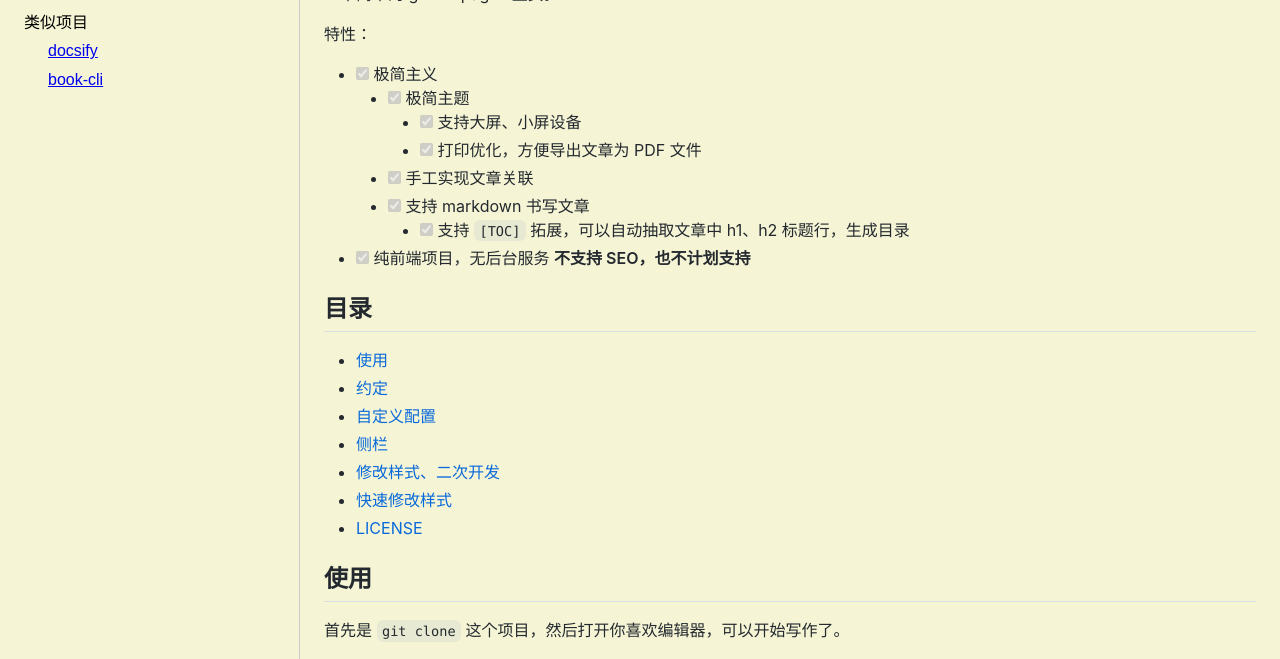
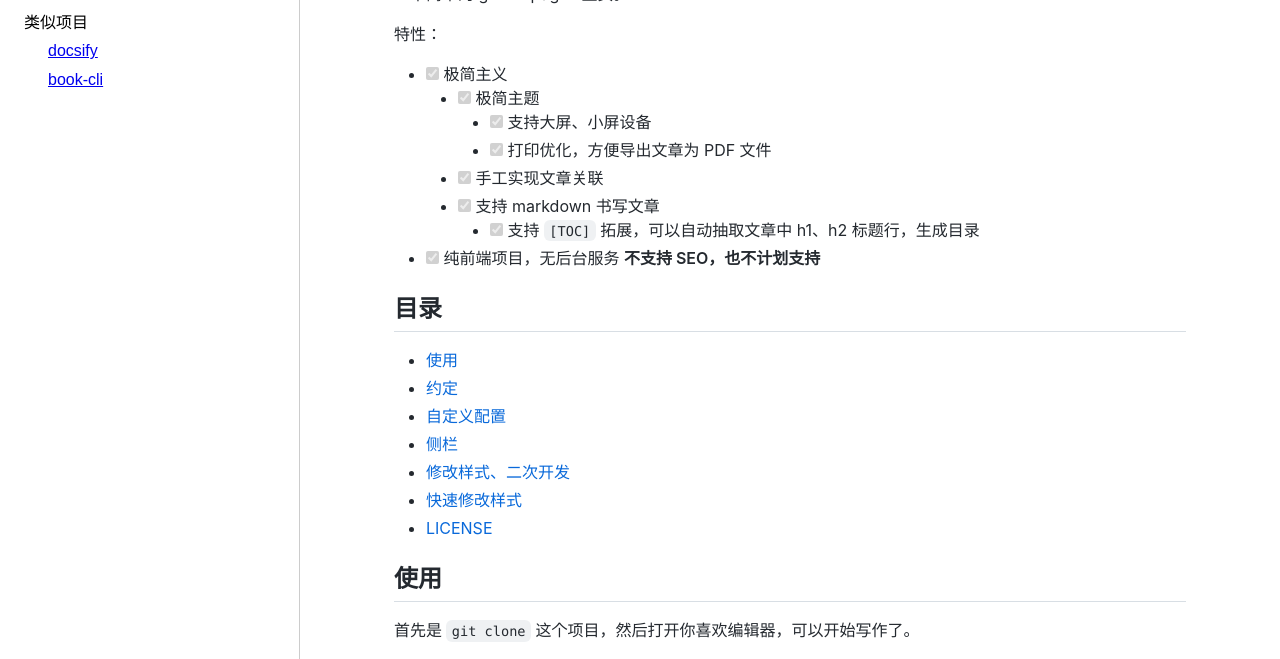
Before and after one commit to yuekcc/marknote, a website: page index.html in a window 1280 px wide. Shown: the part 141-800 px from the top of the page. Drawn offline with Linux system fonts and the light colour scheme.

Commit message:
feat: 文章居中

```diff
--- a/index.html
+++ b/index.html
@@ -9,7 +9,7 @@
     <title>marknote</title>
     <link rel="stylesheet" href="dist/index.css" />
   </head>
-  <body style="--top-nav-bgc: var(--color-ryf); --content-bgc: var(--color-ryf);">
+  <body >
     <div class="top-nav f">
       <div class="f-fixed sidebar-switch">
         <div class="clickable sidebar-control"></div>
@@ -29,7 +29,9 @@
       <aside id="sidebar" class="f-fixed sidebar"></aside>
       <div class="f-auto content-wrapper">
         <!-- 文章 -->
-        <article id="content" class="markdown-body content"></article>
+        <div style="width: 100%;">
+          <article id="content" class="markdown-body content" style="margin: 0 auto; max-width: 85%;"></article>
+        </div>
 
         <div class="back-to-top"><a href="javascript:;" class="button" title="回到顶部"></a></div>
       </div>
```
